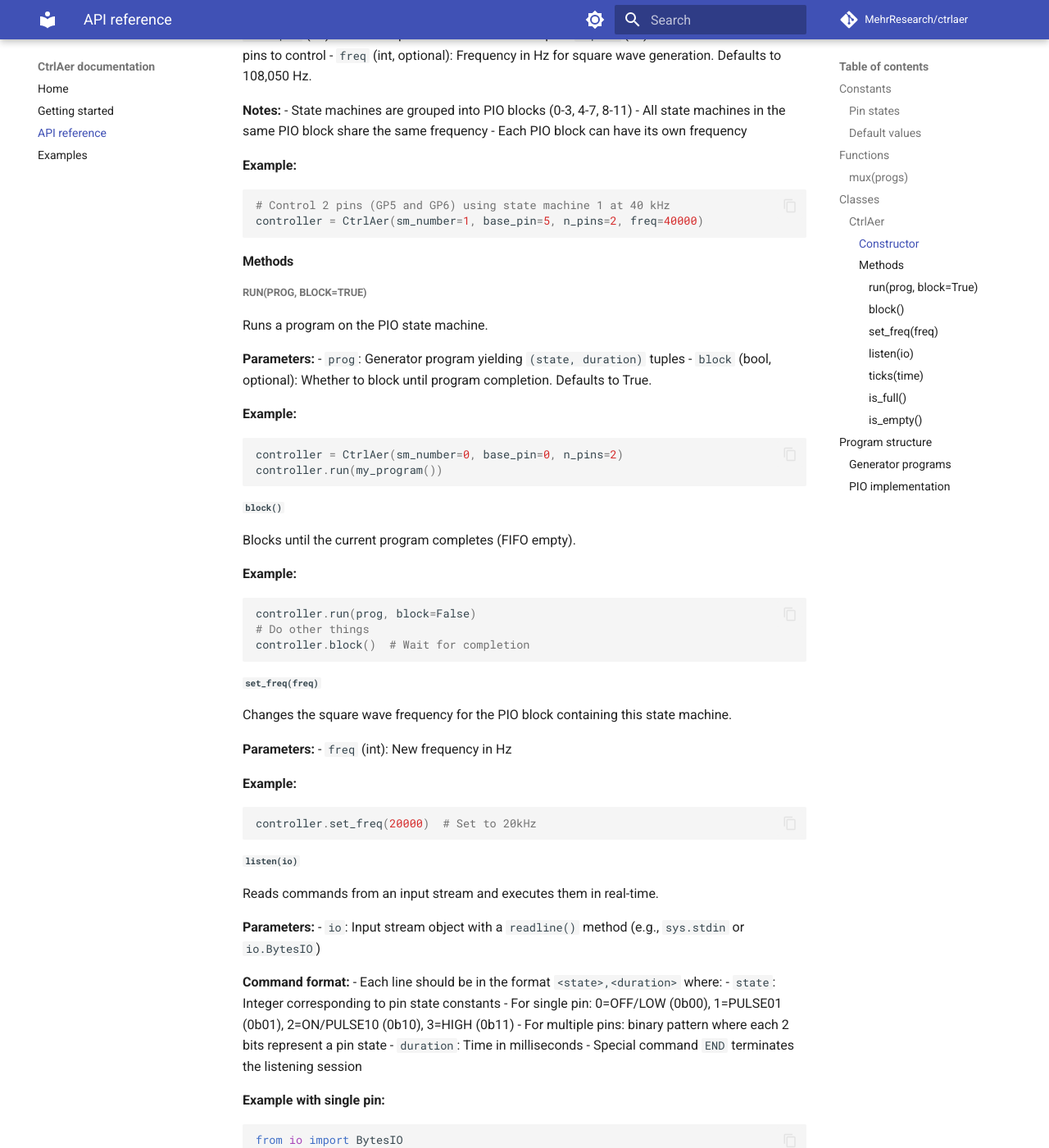
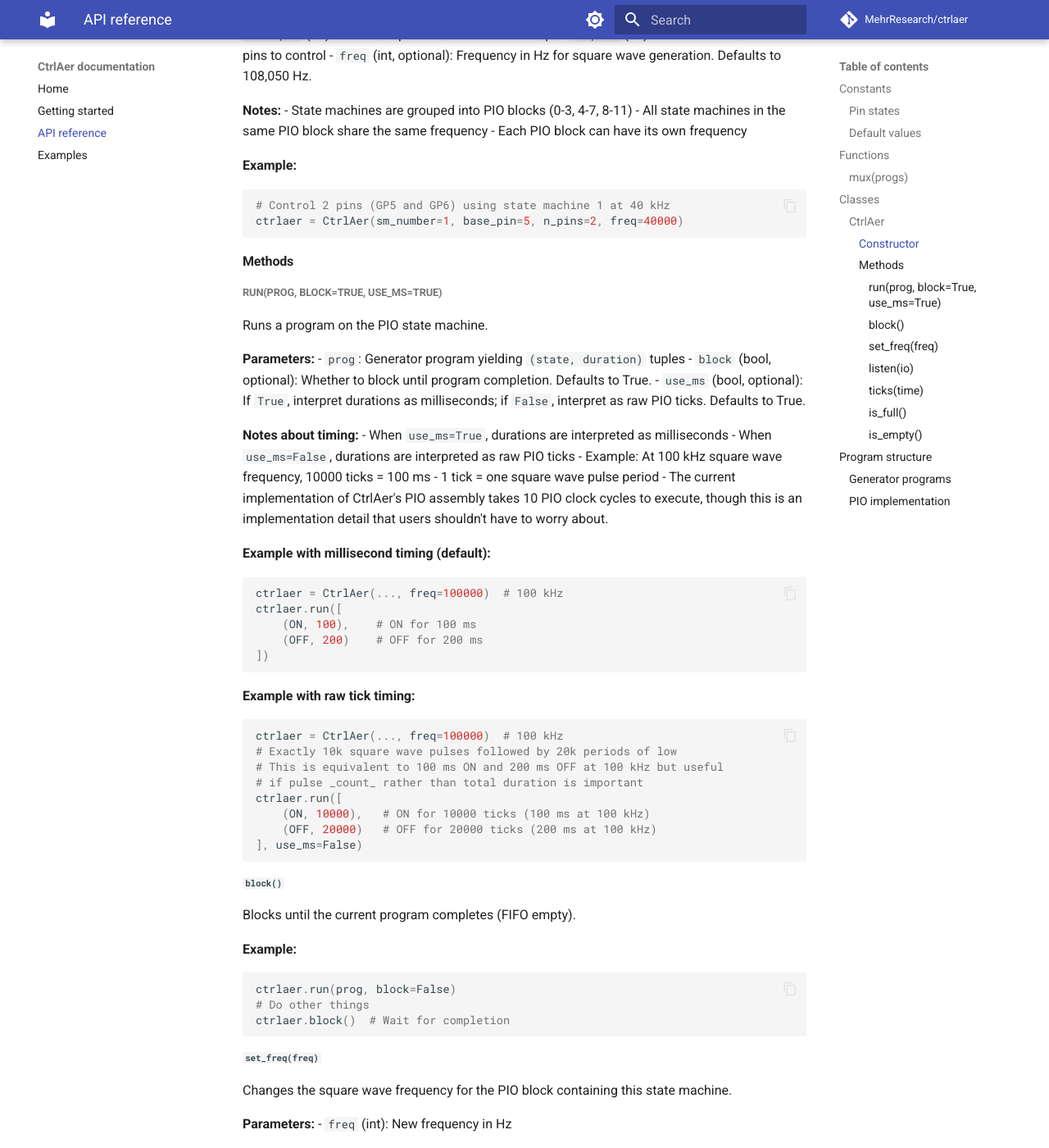
Before and after one commit to MehrResearch/ctrlaer, an MkDocs documentation site: the page built from docs/api-reference.md, in a window 1280 px wide and 1400 px high, scrolled down 1193 px. Shown: the whole window at 82% size. Built offline with MkDocs 1.6.1 and Material for MkDocs 9.7.7, drawn with Linux system fonts in a browser that asks for light colours; comment, search, counter and statistics services are not loaded; some of the changed text lies outside the part shown.

Commit message:
Allow specifying lengths in ms or ticks.

````diff
--- a/docs/api-reference.md
+++ b/docs/api-reference.md
@@ -55,23 +55,46 @@ CtrlAer(sm_number=0, base_pin=0, n_pins=1, freq=FREQ)
 **Example:**
 ```python
 # Control 2 pins (GP5 and GP6) using state machine 1 at 40 kHz
-controller = CtrlAer(sm_number=1, base_pin=5, n_pins=2, freq=40000)
+ctrlaer = CtrlAer(sm_number=1, base_pin=5, n_pins=2, freq=40000)
 ```
 
 #### Methods
 
-##### run(prog, block=True)
+##### run(prog, block=True, use_ms=True)
 
 Runs a program on the PIO state machine.
 
 **Parameters:**
 - `prog`: Generator program yielding `(state, duration)` tuples
 - `block` (bool, optional): Whether to block until program completion. Defaults to True.
+- `use_ms` (bool, optional): If `True`, interpret durations as milliseconds; if `False`, interpret as raw PIO ticks. Defaults to True.
 
-**Example:**
+**Notes about timing:**
+- When `use_ms=True`, durations are interpreted as milliseconds
+- When `use_ms=False`, durations are interpreted as raw PIO ticks
+- Example: At 100 kHz square wave frequency, 10000 ticks = 100 ms
+- 1 tick = one square wave pulse period
+- The current implementation of CtrlAer's PIO assembly takes 10 PIO clock cycles to execute, though this is an implementation detail that users shouldn't have to worry about.
+
+**Example with millisecond timing (default):**
 ```python
-controller = CtrlAer(sm_number=0, base_pin=0, n_pins=2)
-controller.run(my_program())
+ctrlaer = CtrlAer(..., freq=100000)  # 100 kHz
+ctrlaer.run([
+    (ON, 100),    # ON for 100 ms
+    (OFF, 200)    # OFF for 200 ms
+])
+```
+
+**Example with raw tick timing:**
+```python
+ctrlaer = CtrlAer(..., freq=100000)  # 100 kHz
+# Exactly 10k square wave pulses followed by 20k periods of low
+# This is equivalent to 100 ms ON and 200 ms OFF at 100 kHz but useful
+# if pulse _count_ rather than total duration is important
+ctrlaer.run([
+    (ON, 10000),   # ON for 10000 ticks (100 ms at 100 kHz)
+    (OFF, 20000)   # OFF for 20000 ticks (200 ms at 100 kHz)
+], use_ms=False)
 ```
 
 ##### `block()`
@@ -80,9 +103,9 @@ Blocks until the current program completes (FIFO empty).
 
 **Example:**
 ```python
-controller.run(prog, block=False)
+ctrlaer.run(prog, block=False)
 # Do other things
-controller.block()  # Wait for completion
+ctrlaer.block()  # Wait for completion
 ```
 
 ##### `set_freq(freq)`
@@ -94,7 +117,7 @@ Changes the square wave frequency for the PIO block containing this state machin
 
 **Example:**
 ```python
-controller.set_freq(20000)  # Set to 20kHz
+ctrlaer.set_freq(20000)  # Set to 20kHz
 ```
 
 ##### `listen(io)`
@@ -118,14 +141,14 @@ from io import BytesIO
 from sys import stdin
 
 # Create controller for 1 pin
-controller = CtrlAer(sm_number=0, base_pin=0, n_pins=1)
+ctrlaer = CtrlAer(sm_number=0, base_pin=0, n_pins=1)
 
 # Using BytesIO for testing
 commands = BytesIO(b"0,100\n2,200\n3,150\nEND\n")
-controller.listen(commands)
+ctrlaer.listen(commands)
 
 # Or using stdin for serial communication
-# controller.listen(stdin)
+# ctrlaer.listen(stdin)
 ```
 
 **Example with multiple pins:**
@@ -133,7 +156,7 @@ controller.listen(commands)
 from io import BytesIO
 
 # Create controller for 3 pins (GP0, GP1, GP2)
-controller = CtrlAer(sm_number=0, base_pin=0, n_pins=3)
+ctrlaer = CtrlAer(sm_number=0, base_pin=0, n_pins=3)
 
 # Command for 3 pins: binary pattern 0b011100 (decimal 28)
 # Pin 0 (rightmost 2 bits): 00 = OFF
@@ -143,7 +166,7 @@ commands = BytesIO(b"28,250\n63,100\n57,100\nEND\n")
 # 28,250 (0b011100): PULSE01-HIGH-OFF for 250 ms
 # 63,100 (0b111111): HIGH-HIGH-HIGH for 100 ms
 # 57,80 (0b110101): HIGH-PULSE10-PULSE01 for 80 ms
-controller.listen(commands)
+ctrlaer.listen(commands)
 ```
 
 ##### `ticks(time)`
@@ -154,7 +177,11 @@ Converts milliseconds to timer ticks.
 - `time` (int): Time in milliseconds
 
 **Returns:**
-- Number of timer ticks
+- Number of timer ticks (where 1 tick = one square wave pulse period = 10 PIO clock cycles)
+
+**Notes:**
+- The conversion formula is `ticks = time * freq / 1000`
+- At 100 kHz, 100 ms = 10000 ticks
 
 ##### `is_full()`
 
@@ -189,3 +216,9 @@ The library uses a PIO program that:
 4. Sets outputs to one or the other state for the specified duration
 
 For square wave states (PULSE10/PULSE01), the output toggles at the frequency specified in the CtrlAer constructor.
+
+**Implementation details:**
+- The PIO state machine runs at 10 times the square wave frequency (`freq * 2 * 5`)
+- Each square wave pulse period equals 10 PIO clock cycles (1 tick)
+- Duration is measured in ticks (square wave pulse periods)
+- The `use_ms` parameter in `run()` determines whether durations are interpreted as milliseconds or raw ticks
````
Also changed, not shown: ctrlaer.py (+11 -3 lines), docs/examples.md (+54 -0 lines), 1 other file.
